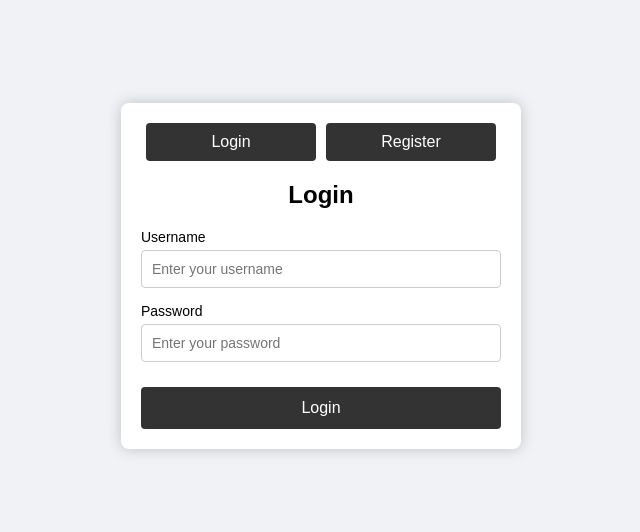
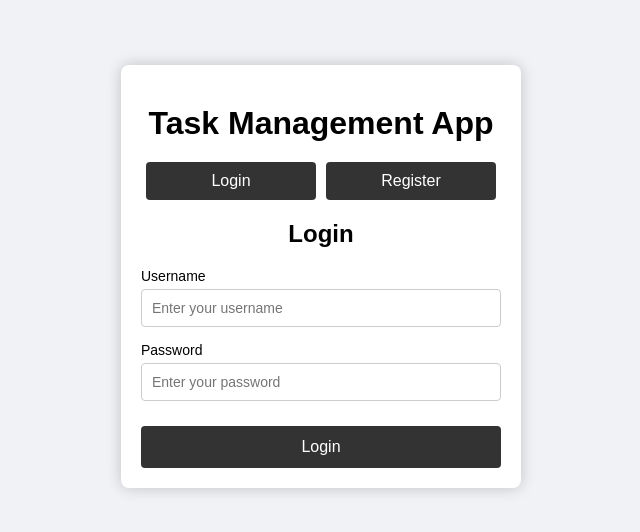
Before and after one commit to Angel7109/Final_Project, a website: page public/index.html in a window 1280 px wide. Shown: the part 124-656 px from the top of the page, without its empty margins (319-959 px from the left). Drawn offline with Linux system fonts and the light colour scheme.

Commit message:
Adding title to html index

```diff
--- a/public/index.html
+++ b/public/index.html
@@ -7,6 +7,8 @@
 </head>
 <body>
     <div class="container">
+        <h1 class="app-title">Task Management App</h1> <!-- Add this line for the title -->
+
         <div class="form-toggle">
             <button id="show-login" onclick="toggleForms('login')">Login</button>
             <button id="show-register" onclick="toggleForms('register')">Register</button>
--- a/public/styles.css
+++ b/public/styles.css
@@ -125,3 +125,10 @@ button:hover {
     border-radius: 4px;
     margin-bottom: 10px;
 }
+
+.app-title {
+    font-size: 2em;
+    font-weight: bold;
+    text-align: center;
+    margin-bottom: 20px;
+}
```
